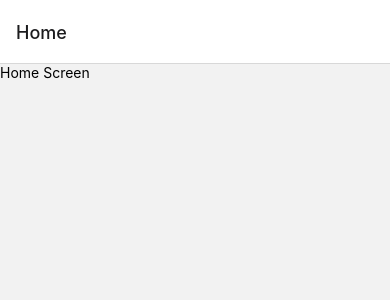
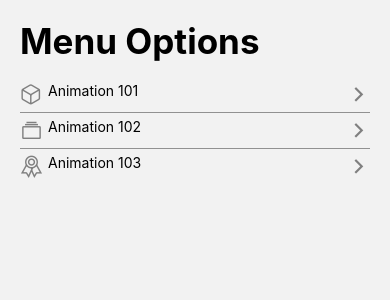
Before and after one commit to mriverap/rn-components, a React Native app: screen /Home in a window 390 px wide. Shown: the top 300 px of the page. Built offline with nearby package versions, Linux system fonts and the light colour scheme.

Commit message:
Add animation screens to navigator

```diff
--- a/package.json
+++ b/package.json
@@ -25,6 +25,7 @@
     "@react-native-community/eslint-config": "^2.0.0",
     "@types/jest": "^26.0.23",
     "@types/react-native": "^0.67.3",
+    "@types/react-native-vector-icons": "^6.4.10",
     "@types/react-test-renderer": "^17.0.1",
     "@typescript-eslint/eslint-plugin": "^5.17.0",
     "@typescript-eslint/parser": "^5.17.0",
--- /dev/null
+++ b/src/components/FlatListMenuItem.tsx
@@ -0,0 +1,37 @@
+import {useNavigation} from '@react-navigation/core';
+import React from 'react';
+import {View, Text, StyleSheet, TouchableOpacity} from 'react-native';
+import Icon from 'react-native-vector-icons/Ionicons';
+import {MenuItem} from '../interfaces/appInterfaces';
+
+interface Props {
+  menuItem: MenuItem;
+}
+
+const FlatListMenuItem = ({menuItem}: Props) => {
+  const navigation = useNavigation();
+
+  return (
+    <TouchableOpacity
+      activeOpacity={0.8}
+      onPress={() => navigation.navigate(menuItem.component)}>
+      <View style={styles.container}>
+        <Icon name={menuItem.icon} size={23} color="grey" />
+        <Text style={styles.itemText}>{menuItem.name}</Text>
+        <View style={{flex: 1}} />
+        <Icon name="chevron-forward-outline" size={23} color="grey" />
+      </View>
+    </TouchableOpacity>
+  );
+};
+
+export default FlatListMenuItem;
+
+const styles = StyleSheet.create({
+  container: {
+    flexDirection: 'row',
+  },
+  itemText: {
+    marginLeft: 5,
+  },
+});
--- /dev/null
+++ b/src/interfaces/appInterfaces.ts
@@ -0,0 +1,5 @@
+export interface MenuItem {
+  name: string;
+  icon: string;
+  component: string;
+}
--- a/src/navigation/Navigator.tsx
+++ b/src/navigation/Navigator.tsx
@@ -1,5 +1,7 @@
 import {createStackNavigator} from '@react-navigation/stack';
 import HomeScreen from '../screens/HomeScreen';
+import Animation101Screen from '../screens/Animation101Screen';
+import Animation102Screen from '../screens/Animation102Screen';
 
 const Stack = createStackNavigator();
 
@@ -7,8 +9,10 @@ import React from 'react';
 
 const Navigator = () => {
   return (
-    <Stack.Navigator>
+    <Stack.Navigator screenOptions={{headerShown: false}}>
       <Stack.Screen name="Home" component={HomeScreen} />
+      <Stack.Screen name="Animation101" component={Animation101Screen} />
+      <Stack.Screen name="Animation102" component={Animation102Screen} />
     </Stack.Navigator>
   );
 };
--- /dev/null
+++ b/src/screens/Animation101Screen.tsx
@@ -0,0 +1,25 @@
+import {StyleSheet, View} from 'react-native';
+import React from 'react';
+
+const Animation101Screen = () => {
+  return (
+    <View style={styles.container}>
+      <View style={styles.purpleBox} />
+    </View>
+  );
+};
+
+export default Animation101Screen;
+
+const styles = StyleSheet.create({
+  container: {
+    flex: 1,
+    justifyContent: 'center',
+    alignItems: 'center',
+  },
+  purpleBox: {
+    backgroundColor: '#5856D6',
+    width: 150,
+    height: 150,
+  },
+});
--- /dev/null
+++ b/src/screens/Animation102Screen.tsx
@@ -0,0 +1,25 @@
+import {StyleSheet, View} from 'react-native';
+import React from 'react';
+
+const Animation102Screen = () => {
+  return (
+    <View style={styles.container}>
+      <View style={styles.purpleBox} />
+    </View>
+  );
+};
+
+export default Animation102Screen;
+
+const styles = StyleSheet.create({
+  container: {
+    flex: 1,
+    justifyContent: 'center',
+    alignItems: 'center',
+  },
+  purpleBox: {
+    backgroundColor: '#F5BC9F',
+    width: 150,
+    height: 150,
+  },
+});
--- a/src/screens/HomeScreen.tsx
+++ b/src/screens/HomeScreen.tsx
@@ -1,10 +1,54 @@
-import {View, Text} from 'react-native';
 import React from 'react';
+import {View, FlatList, Text} from 'react-native';
+import {styles} from '../theme/appTheme';
+import {useSafeAreaInsets} from 'react-native-safe-area-context';
+import FlatListMenuItem from '../components/FlatListMenuItem';
+import {MenuItem} from '../interfaces/appInterfaces';
+
+const menuItems: MenuItem[] = [
+  {
+    name: 'Animation 101',
+    icon: 'cube-outline',
+    component: 'Animation101',
+  },
+  {
+    name: 'Animation 102',
+    icon: 'albums-outline',
+    component: 'Animation102',
+  },
+  {
+    name: 'Animation 103',
+    icon: 'ribbon-outline',
+    component: 'Animation103',
+  },
+];
 
 const HomeScreen = () => {
+  const {top} = useSafeAreaInsets();
+
+  const renderListHeader = () => {
+    return (
+      <View style={{marginTop: top + 20, marginBottom: 20}}>
+        <Text style={styles.title}>Menu Options</Text>
+      </View>
+    );
+  };
+
+  const ItemSeparator = () => {
+    return (
+      <View style={{borderBottomWidth: 1, opacity: 0.4, marginVertical: 5}} />
+    );
+  };
+
   return (
-    <View>
-      <Text>Home Screen</Text>
+    <View style={{flex: 1, ...styles.globalMargin}}>
+      <FlatList
+        data={menuItems}
+        renderItem={({item}) => <FlatListMenuItem menuItem={item} />}
+        keyExtractor={item => item.name}
+        ListHeaderComponent={renderListHeader}
+        ItemSeparatorComponent={ItemSeparator}
+      />
     </View>
   );
 };
--- /dev/null
+++ b/src/theme/appTheme.tsx
@@ -0,0 +1,11 @@
+import {StyleSheet} from 'react-native';
+
+export const styles = StyleSheet.create({
+  title: {
+    fontSize: 35,
+    fontWeight: 'bold',
+  },
+  globalMargin: {
+    marginHorizontal: 20,
+  },
+});
```
Also changed, not shown: 1 other file (tests, documents, lock files or other folders).
